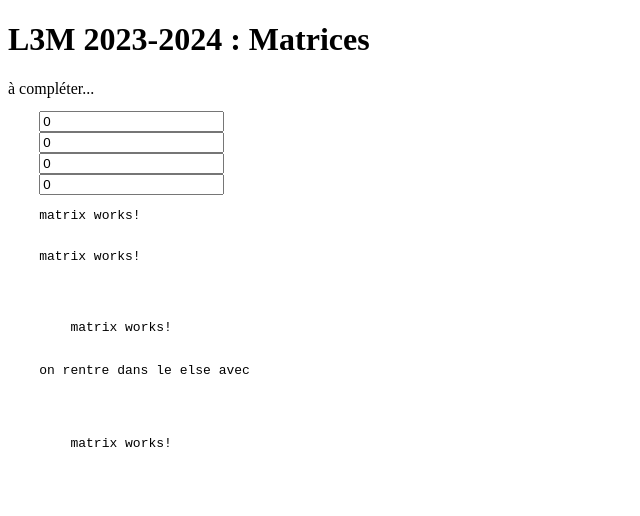
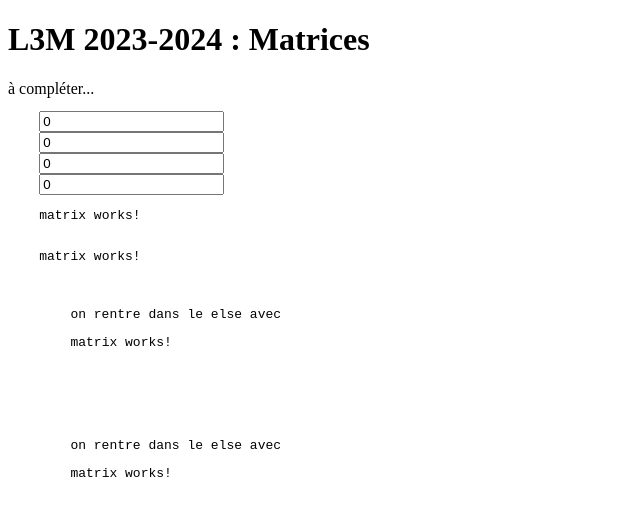
Before and after one commit to l3-miage-cl-ihm/gestion-de-matrices-l3-miage-2023-2024-l3miage-campusb, an Angular app: page / in a window 1280 px wide. Shown: the top 516 px of the page, without its empty margins (0-640 px from the left). Built offline with nearby package versions, Linux system fonts and the light colour scheme.

Commit message:
changeemnt html etaep 3

```diff
--- a/src/app/app.component.html
+++ b/src/app/app.component.html
@@ -24,8 +24,9 @@
     <div *ngIf="sigM1plusM2() as undefined;else elseBlock">
             matrice non définie
     </div>
-    on rentre dans le else avec {{sigM1plusM2() | json}}
+
     <ng-template #elseBlock>
+        on rentre dans le else avec {{sigM1plusM2() | json}}
         <app-matrix
             [data] = "sigM1plusM2()">
         </app-matrix>
```
